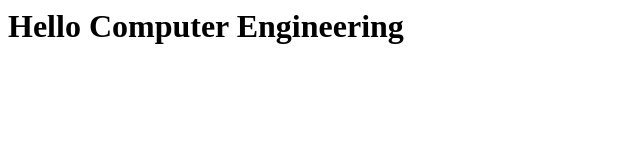
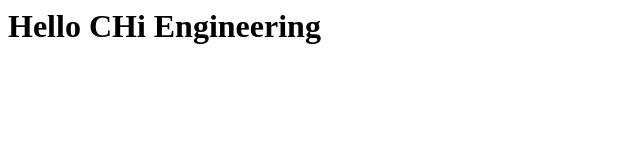
Before and after one commit to chirag222/Project, a plain HTML site: page index.html in a window 1280 px wide. Shown: the whole page, without its empty margins (0-640 px from the left). Drawn offline with Linux system fonts and the light colour scheme.

Commit message:
Update index.html

```diff
--- a/index.html
+++ b/index.html
@@ -8,6 +8,6 @@ background-color:#FFFFFF;
 </style>
 </head>
 <body class="body">
-<h1>Hello Computer Engineering</h1>
+<h1>Hello CHi Engineering</h1>
 </body>
 </html>
```
